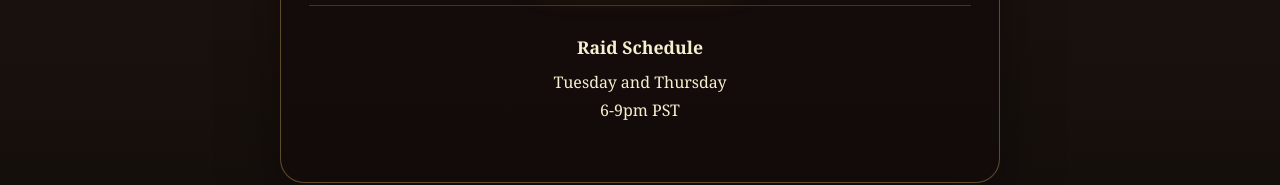
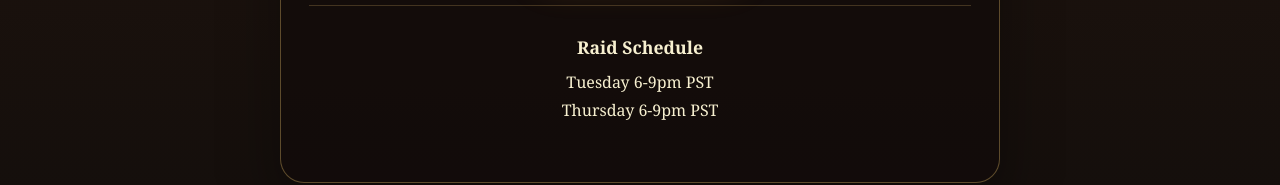
Before and after one commit to weslo/balling-bears-website, a React (Vite) app: page / in a window 1280 px wide. Shown: the part 455-640 px from the top of the page. Built offline with nearby package versions, Linux system fonts and the light colour scheme.

Commit message:
Split raid schedule by day

```diff
--- a/src/App.tsx
+++ b/src/App.tsx
@@ -14,8 +14,8 @@ function App() {
         </a>
         <div className="schedule">
           <h2>Raid Schedule</h2>
-          <p>Tuesday and Thursday</p>
-          <p>6-9pm PST</p>
+          <p>Tuesday 6-9pm PST</p>
+          <p>Thursday 6-9pm PST</p>
         </div>
       </section>
     </main>
```
